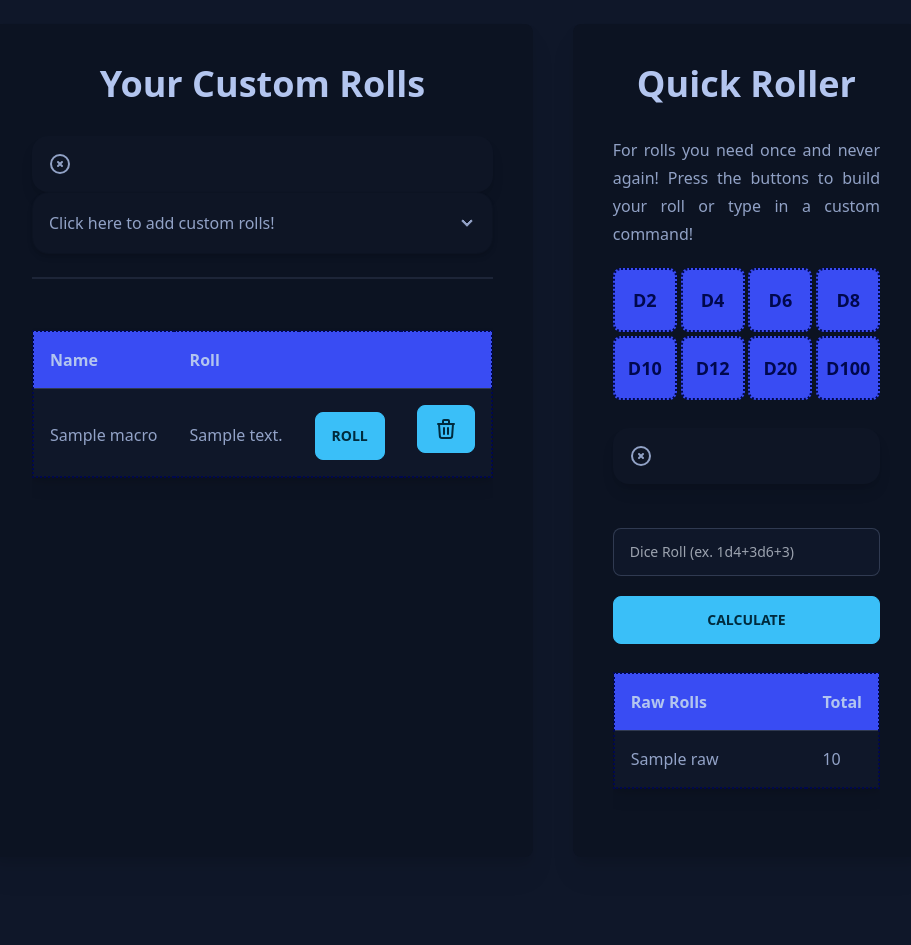
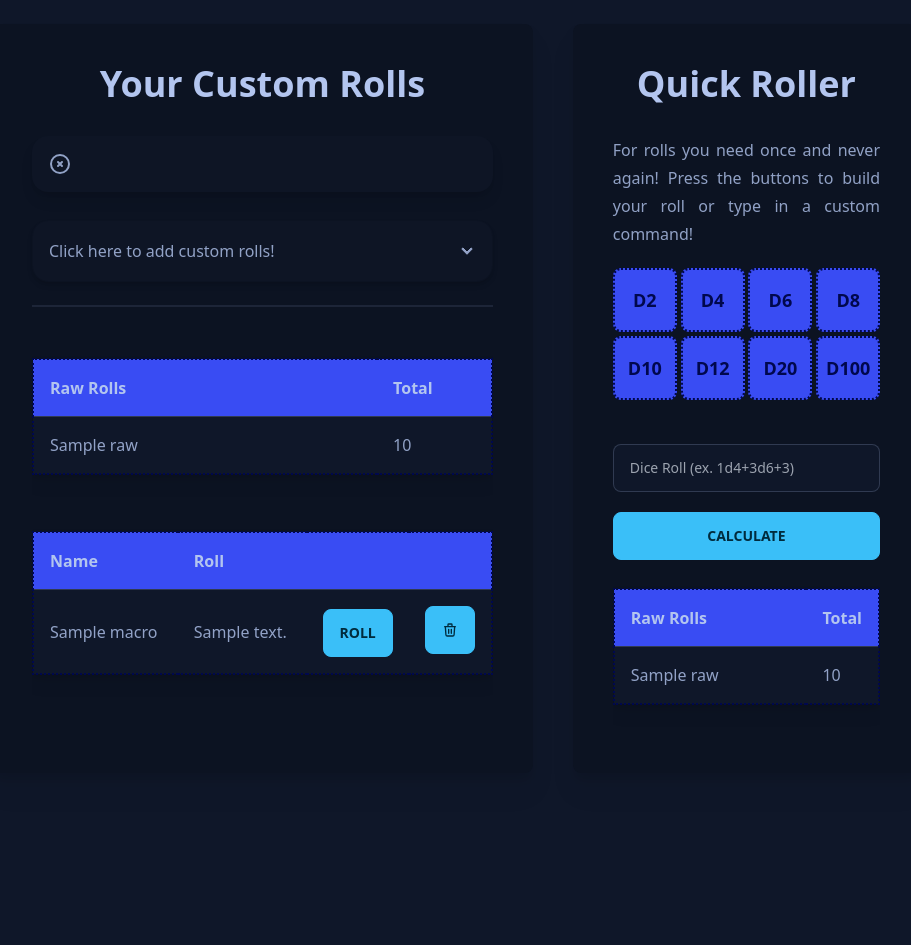
Before and after one commit to meljadyn/D-Dice, a Flask app: template week10/templates/index.html in a window 1280 px wide. Shown: the part 80-1025 px from the top of the page, without its empty margins (184-1095 px from the left). After the commit the page ends 785 px from the top, so only its background shows below. Run offline with Flask 2, Linux system fonts and the light colour scheme; the template is opened without the code that fills it: most values are stand-ins (such as "Sample title", 1, 10 or a date in 2020); some libraries are stand-ins or nearby versions.

Commit message:
On finishing touches

```diff
--- a/week10/app.py
+++ b/week10/app.py
@@ -35,36 +35,30 @@ def index():
     # Load in the macro list
     macros = db.execute("SELECT id, roll_name, roll_text FROM rolls WHERE username = ?", username)
 
-    # Load in base for solved dictionary
-    solved = {
-            "raw": "",
-            "total": ""
-        }
-
     if request.method == "POST":
         # If custom builder is being used
         if "build-roll" in request.form:
             # If the user is not logged in
             if not session.get("user_id"):
-                return render_template("/index.html", quick_error="", custom_error="You must be logged in to use this function.", solved=solved)
+                return render_template("/index.html", custom_error="You must be logged in to use this function.")
 
             # Ensure that name and roll are defined
             if not request.form.get('custom-name'):
-                return render_template("/index.html", quick_error="", custom_error="Must include roll name.", macros=macros, solved=solved)
+                return render_template("/index.html", custom_error="Must include roll name.", macros=macros)
             if not request.form.get('custom-roll'):
-                return render_template("/index.html", quick_error="", custom_error="Must include custom roll.", macros=macros, solved=solved)
+                return render_template("/index.html", custom_error="Must include custom roll.", macros=macros)
 
             # Define variables
             custom_name = request.form.get('custom-name')
             custom_roll = request.form.get('custom-roll')
 
             # Check if roll is valid
-            solved = solve_roll(custom_roll)
-            if "Invalid" in solved:
-                if "Characters" in solved:
-                    return render_template("/index.html", quick_error="", custom_error="Must only include the following characters: 0-9, d, +, -", macros=macros)
-                if "Format" in solved:
-                    return render_template("/index.html", quick_error="", custom_error="Invalid formatting.", macros=macros)
+            test = solve_roll(custom_roll)
+            if "Invalid" in test:
+                if "Characters" in test:
+                    return render_template("/index.html", custom_error="Must only include the following characters: 0-9, d, +, -", macros=macros)
+                if "Format" in test:
+                    return render_template("/index.html", custom_error="Invalid formatting.", macros=macros)
 
             # Insert roll into database
             db.execute("INSERT INTO rolls (username, roll_name, roll_text) VALUES(?, ?, ?)", username, custom_name, custom_roll)
@@ -82,48 +76,51 @@ def index():
 
             # Check for input
             if not request.form.get('dice-roll'):
-                return render_template("/index.html", quick_error="Must include dice roll", custom_error=custom_error, macros=macros, solved=solved)
+                return render_template("/index.html", quick_error="Must include dice roll", custom_error=custom_error, macros=macros)
 
             # Solve roll
             roll = request.form.get('dice-roll')
-            test = solve_roll(roll)
+            solved = solve_roll(roll)
 
             # Check for error codes
-            if "Invalid" in test:
-                if "Characters" in test:
-                    return render_template("/index.html", quick_error="Must only include the following characters: 0-9, d, +, -", custom_error="", solved=solved, macros=macros)
-                if "Format" in test:
-                    return render_template("/index.html", quick_error="Invalid formatting.", custom_error=custom_error, macros=macros, solved=solved)
+            if "Invalid" in solved:
+                if "Characters" in solved:
+                    return render_template("/index.html", quick_error="Must only include the following characters: 0-9, d, +, -", custom_error="", macros=macros)
+                if "Format" in solved:
+                    return render_template("/index.html", quick_error="Invalid formatting.", custom_error=custom_error, macros=macros)
 
-            return render_template("/index.html", quick_error=quick_error, custom_error=custom_error, solved=solved, macros=macros)
+            return render_template("/index.html", custom_error=custom_error, solved=solved, macros=macros)
 
         # Rolling from the macro chart
-        if "roll_it" in request.form:
+        if "roll-it" in request.form:
             id = request.form.get("id")
 
             rows = db.execute("SELECT roll_text FROM rolls WHERE id = ?", id)
-            roll_text = rows[0][roll_text]
+            roll_text = rows[0]["roll_text"]
 
             rolled = solve_roll(roll_text)
             if "Invalid" in rolled:
                 if "Characters" in rolled:
-                    return render_template("/index.html", quick_error="", custom_error="Must only include the following characters: 0-9, d, +, -", solved=solved, macros=macros)
+                    return render_template("/index.html", custom_error="Must only include the following characters: 0-9, d, +, -", macros=macros)
                 if "Format" in rolled:
-                    return render_template("/index.html", quick_error="", custom_error="Invalid formatting.", macros=macros, solved=solved)
+                    return render_template("/index.html", custom_error="Invalid formatting.", macros=macros)
 
+            return render_template("/index.html", custom_error="", rolled=rolled, macros=macros)
 
-
-
-
+        if "delete-it" in request.form:
+            id = request.form.get("id")
+            db.execute("DELETE FROM rolls WHERE id = ?", id)
+            return redirect("/")
 
 
     # If method = GET
     else:
         # If the user is not logged in
         if not session.get("user_id"):
-            return render_template("/index.html", quick_error="", custom_error="You must be logged in to save custom dice roll macros.", solved=solved)
+            return render_template("/index.html", custom_error="You must be logged in to save custom dice roll macros.")
 
-        return render_template("/index.html", quick_error="", custom_error="", solved=solved, macros=macros)
+        return render_template("/index.html", custom_error="", macros=macros)
+
 
 @app.route("/login", methods=["GET", "POST"])
 def login():
--- a/week10/static/css/main.css
+++ b/week10/static/css/main.css
@@ -1536,6 +1536,20 @@ html {
   flex-shrink: 0;
 }
 
+.stat {
+  display: inline-grid;
+  width: 100%;
+  grid-template-columns: repeat(1, 1fr);
+  -moz-column-gap: 1rem;
+       column-gap: 1rem;
+  border-color: hsl(var(--bc) / var(--tw-border-opacity));
+  --tw-border-opacity: 0.1;
+  padding-left: 1.5rem;
+  padding-right: 1.5rem;
+  padding-top: 1rem;
+  padding-bottom: 1rem;
+}
+
 .swap {
   position: relative;
   display: inline-grid;
@@ -2628,6 +2642,10 @@ body[dir="rtl"] .checkbox:checked,
   height: 1.25rem;
 }
 
+.h-4 {
+  height: 1rem;
+}
+
 .w-6 {
   width: 1.5rem;
 }
@@ -2650,6 +2668,10 @@ body[dir="rtl"] .checkbox:checked,
 
 .w-1\/6 {
   width: 16.666667%;
+}
+
+.w-4 {
+  width: 1rem;
 }
 
 .max-w-sm {
@@ -2798,6 +2820,10 @@ body[dir="rtl"] .checkbox:checked,
   padding: 0.75rem;
 }
 
+.p-0 {
+  padding: 0px;
+}
+
 .pl-10 {
   padding-left: 2.5rem;
 }
@@ -2828,6 +2854,14 @@ body[dir="rtl"] .checkbox:checked,
 
 .text-justify {
   text-align: justify;
+}
+
+.align-top {
+  vertical-align: top;
+}
+
+.align-middle {
+  vertical-align: middle;
 }
 
 .text-xl {
--- a/week10/templates/index.html
+++ b/week10/templates/index.html
@@ -20,6 +20,7 @@
                                 <span>{{ custom_error }}</span>
                             </div>
                         </div>
+                        <br>
                     {% endif %}
                 {% endblock %}
 
@@ -51,9 +52,33 @@
                         </form>
                     </div>
                 </div>
-                <!-- TABLE -->
                 <div class="divider"></div>
 
+                <!-- SOLVED TABLE -->
+                {% if rolled is defined %}
+                    <div class="overflow-x-auto">
+                        <table class="table-normal rounded-xl border-2 border-secondary-content drop-shadow-lg border-dotted">
+                            <!-- head -->
+                            <thead class="bg-secondary-focus">
+                                <tr>
+                                <th class="w-3/4">Raw Rolls</th>
+                                <th>Total</th>
+                                </tr>
+                            </thead>
+                            <tbody class="rounded-xl bg-base-100" >
+                                <!-- row 1 -->
+                                <tr>
+                                    <td>{{ rolled["raw"] }}</td>
+                                    <td>{{ rolled["total"] }}</td>
+                                </tr>
+                            </tbody>
+                        </table>
+                    </div>
+                {% endif %}
+
+
+                <!-- TABLE -->
+                {% if macros["roll_name"] is defined %}
                 <div class="overflow-x-auto">
                     <table class="table-normal rounded-xl border-2 border-secondary-content drop-shadow-lg border-dotted">
                         <!-- head -->
@@ -65,7 +90,7 @@
                                 <th class="w-1/6"></th>
                             </tr>
                         </thead>
-                        <tbody class="rounded-xl bg-base-100" >
+                        <tbody class="rounded-xl bg-base-100 align-top p-0" >
                             <!-- row 1 -->
                             {% for macros in macros %}
                                 <tr>
@@ -75,16 +100,23 @@
                                         <td><button class="btn btn-primary" type="submit" name="roll-it">Roll</button></td>
                                         <td>
                                             <button class="btn btn-primary" type="submit" name="delete-it">
-                                            <svg xmlns="http://www.w3.org/2000/svg" class="h-6 w-6" fill="none" viewBox="0 0 24 24" stroke="currentColor" stroke-width="2"><path stroke-linecap="round" stroke-linejoin="round" d="M19 7l-.867 12.142A2 2 0 0116.138 21H7.862a2 2 0 01-1.995-1.858L5 7m5 4v6m4-6v6m1-10V4a1 1 0 00-1-1h-4a1 1 0 00-1 1v3M4 7h16" /></svg>
+                                                <svg xmlns="http://www.w3.org/2000/svg" class="h-4 w-4" fill="none" viewBox="0 0 24 24" stroke="currentColor" stroke-width="2"><path stroke-linecap="round" stroke-linejoin="round" d="M19 7l-.867 12.142A2 2 0 0116.138 21H7.862a2 2 0 01-1.995-1.858L5 7m5 4v6m4-6v6m1-10V4a1 1 0 00-1-1h-4a1 1 0 00-1 1v3M4 7h16" /></svg>
                                             </button>
                                         </td>
-                                    <input type="hidden" value="{{ macros[id] }} name="id" />
+                                        <input type="hidden" value="{{ macros["id"] }}" name="id" />
                                     </form>
                                 </tr>
                             {% endfor %}
                         </tbody>
                     </table>
                 </div>
+                {% endif %}
+                {% if macros["roll_name"] is not defined %}
+                <div class="w-3/4 bg-base-100 rounded-xl drop-shadow-md p-10">
+                    <h3>Why use custom macros?</h3>
+                    <p>Think of all stat rolls and weapon rolls that you run dozens of times a game. Why manually type in your dexterity check again? We both know the DM will ask. Instead, set a custom roll, and roll it with one click! After all, why should we expend any effort if it's avoidable?</p>
+                </div>
+                {% endif %}
             </span>
         </div>
 
@@ -132,7 +164,7 @@
                 </div>
                 <!-- ERROR MESSAGE -->
                 {% block error2 %}
-                    {% if quick_error != "" %}
+                    {% if quick_error is defined %}
                         <br>
                         <div class="alert shadow-lg">
                             <div>
@@ -156,6 +188,7 @@
                 </form>
 
                 <!-- TABLE -->
+                {% if solved is defined %}
                     <div class="overflow-x-auto">
                         <table class="table-normal rounded-xl border-2 border-secondary-content drop-shadow-lg border-dotted">
                             <!-- head -->
@@ -174,6 +207,7 @@
                             </tbody>
                         </table>
                     </div>
+                {% endif %}
             </span>
         </div>
     </div>
```
Also changed, not shown: week10/dndice.db. Lines whose indentation alone changed are shown as unchanged.
